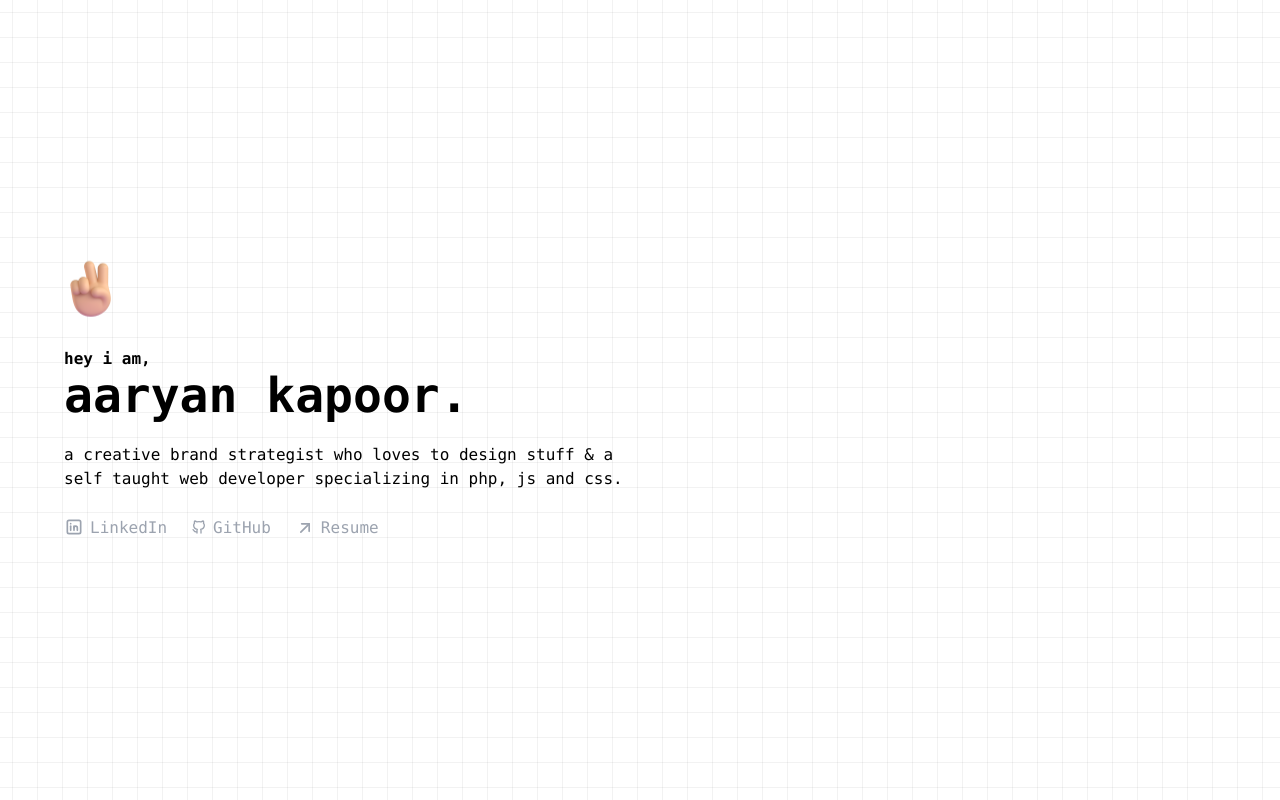
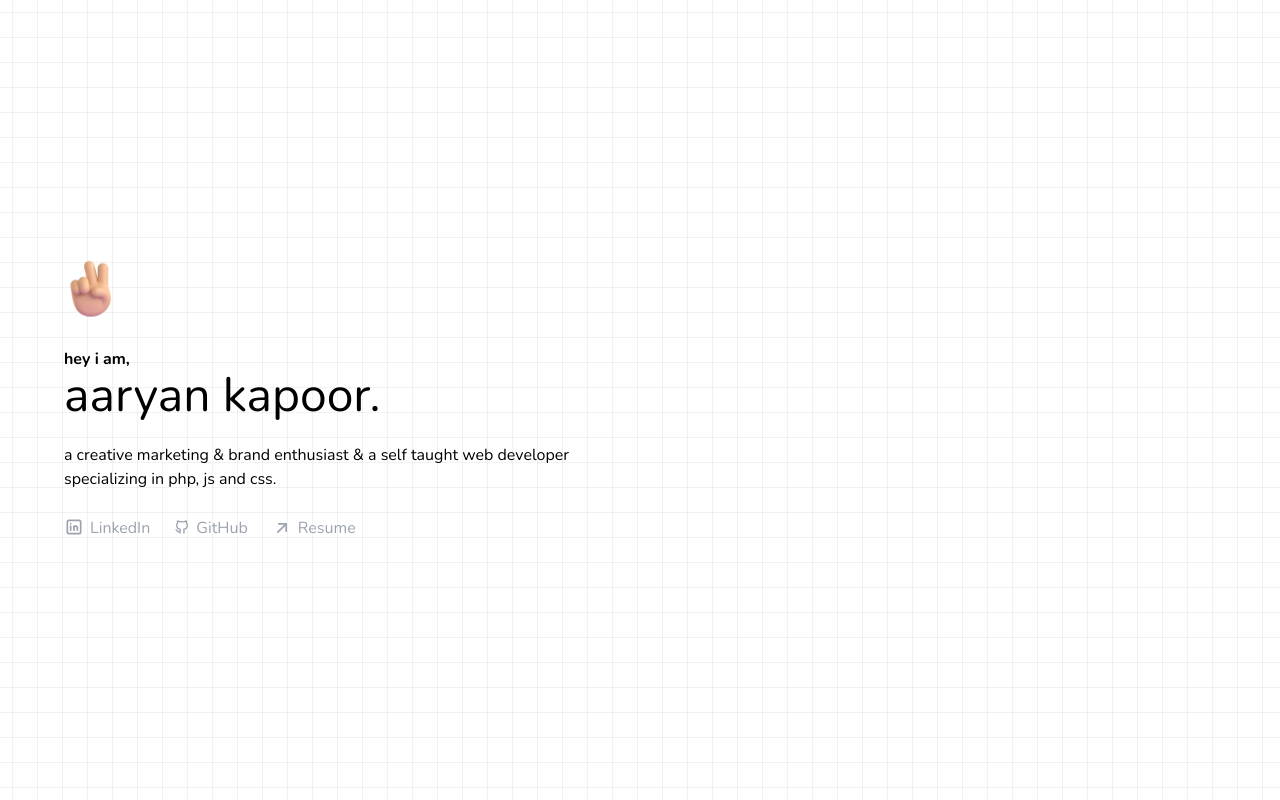
Before and after one commit to hiaaryan/aaryan.codes, a Next.js app: page / in a window 1280 px wide. Built offline with nearby package versions, Linux system fonts and the light colour scheme.

Commit message:
update theme 🔥

```diff
--- a/pages/index.tsx
+++ b/pages/index.tsx
@@ -17,11 +17,15 @@ const Home: NextPage = () => {
   }, [])
 
   return (
-    <div className="font-mono bg-white h-screen w-screen">
+    <div className="font-sans bg-white h-screen w-screen">
       <Head>
         <title>aaryan kapoor // creative brand strategist</title>
         <meta name="description" content="🙋🏻‍♂️ hey there, i am aaryan. i am a developer, and a digital marketer specializing in brand design &amp; management." />
         <link rel="icon" href="/favicon.png" />
+
+        <link rel="preconnect" href="https://fonts.googleapis.com" />
+        <link rel="preconnect" href="https://fonts.gstatic.com" crossOrigin='true' />
+        <link href="https://fonts.googleapis.com/css2?family=Nunito:ital,wght@0,200;0,300;0,400;0,600;0,700;0,800;0,900;1,200;1,300;1,400;1,500;1,600;1,700;1,800;1,900&display=swap" rel="stylesheet"></link>
       </Head>
 
       <main className="flex items-center justify-center content h-screen p-4 lg:p-16 cursor-crosshair select-none">
@@ -34,11 +38,11 @@ const Home: NextPage = () => {
                 <span className="text-base font-bold">
                   hey i am,
                 </span>
-                <h1 className="mb-6 text-4xl lg:text-5xl font-black">
+                <h1 className="mb-6 text-4xl lg:text-5xl font-500">
                   aaryan kapoor.
                 </h1>
                 <p className="text-sm lg:text-base">
-                  a creative brand strategist who loves to design stuff &
+                  a creative marketing & brand enthusiast &
                   a self taught web developer specializing in php, js and css.
                 </p>
               </div>
--- a/styles/globals.css
+++ b/styles/globals.css
@@ -2,7 +2,11 @@
 @tailwind components;
 @tailwind utilities;
 
-@import url('https://fonts.googleapis.com/css2?family=JetBrains+Mono:wght@100;200;300;400;500;600;700;800&display=swap');
+@layer base {
+	html {
+		font-family: 'Nunito', system-ui, sans-serif;
+	}
+}
 
 .content {
     background-color: transparent;
--- a/tailwind.config.js
+++ b/tailwind.config.js
@@ -10,7 +10,7 @@ module.exports = {
   theme: {
     extend: {
       fontFamily: {
-				'mono': ['JetBrains Mono', ...defaultTheme.fontFamily.mono],
+        sans: ['Nunito', ...defaultTheme.fontFamily.sans],
 			},
     },
   },
```
Also changed, not shown: 2 other files (tests, documents, lock files or other folders).
